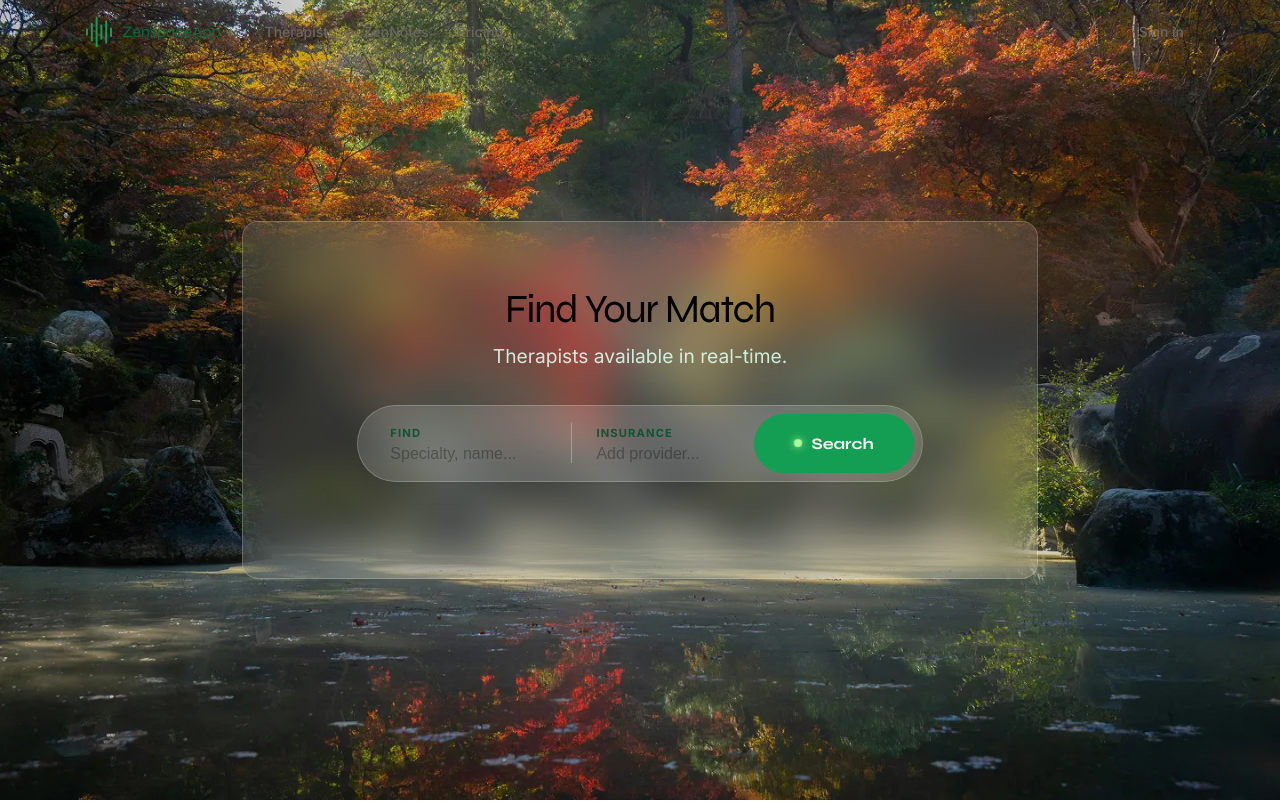
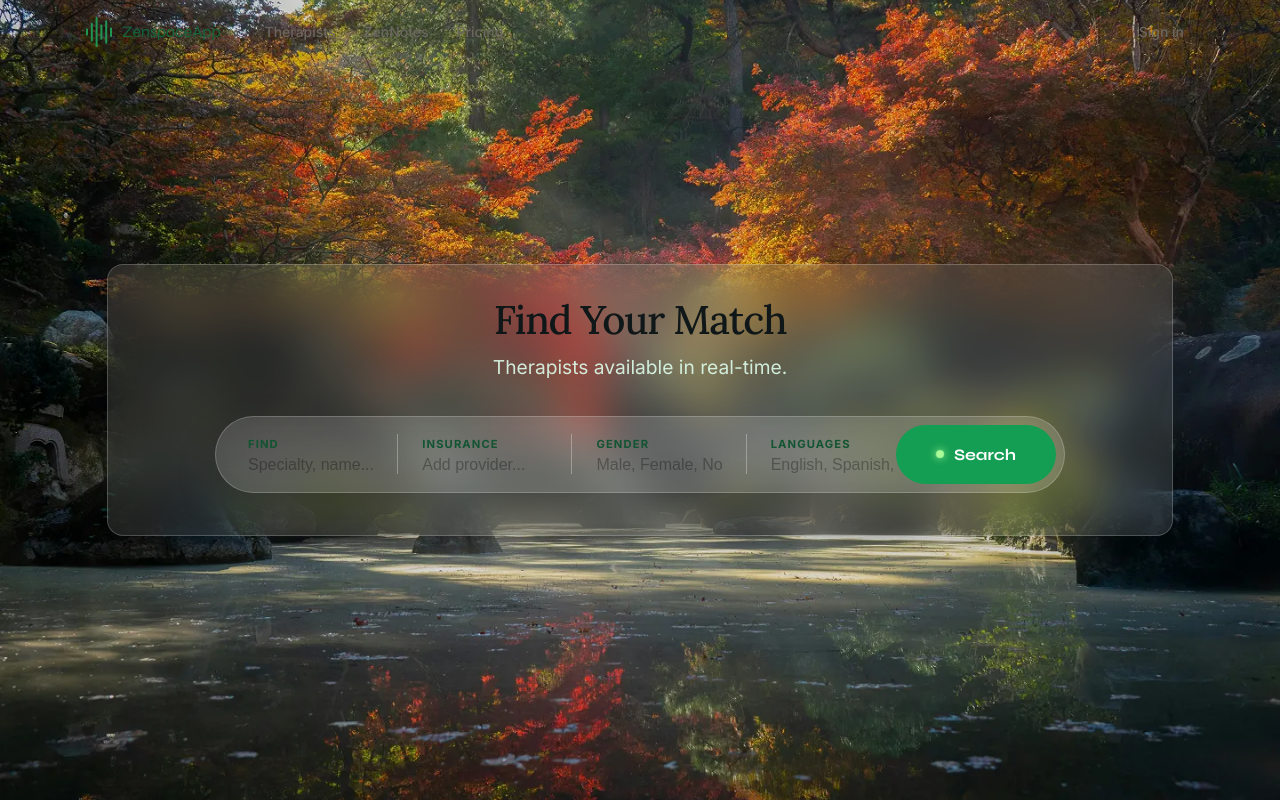
Before and after one commit to ZenSpaceApp/zenspace, a Next.js app: page / in a window 1280 px wide. Shown: the top 802 px of the page. Built offline with nearby package versions, Linux system fonts and the light colour scheme.

Commit message:
Changed glasscard padding Added more search criteria to search bar

```diff
--- a/components/ui/Hero/Hero.module.scss
+++ b/components/ui/Hero/Hero.module.scss
@@ -22,17 +22,19 @@
   background: rgba(255, 255, 255, 0.1);
   backdrop-filter: blur(20px);
   border: 1px solid rgba(255, 255, 255, 0.2);
-  padding: clamp(2rem, 5vw, 4rem);
+  padding: clamp(2rem, 5vw, 2rem) 2rem 10px;
   border-radius: 16px;
   text-align: center;
   color: white;
   box-shadow: 0 40px 100px rgba(0,0,0,0.1);
 
   h1 {
-    font-family: var(--font-syne);
+    // font-family: var(--font-syne);
     font-size: clamp(2.5rem, 6vw, 2.5rem);
     margin-bottom: 0.5rem;
     letter-spacing: -0.03em;
+    color: #0f1719;
+    font-weight: 500;
   }
 
   p {
--- a/components/ui/SearchBar/SearchBar.tsx
+++ b/components/ui/SearchBar/SearchBar.tsx
@@ -16,6 +16,20 @@ export default function SearchBar() {
         <input type="text" placeholder="Add provider..." />
       </div>
 
+      <div className={styles.divider} />
+
+      <div className={styles.searchSection}>
+        <label>Gender</label>
+        <input type="text" placeholder="Male, Female, Non-binary..." />
+      </div>
+
+      <div className={styles.divider} />
+
+      <div className={styles.searchSection}>
+        <label>Languages</label>
+        <input type="text" placeholder="English, Spanish, French..." />
+      </div>
+
       <button className={styles.searchButton}>
         <span className={styles.pulse} />
         Search
```
